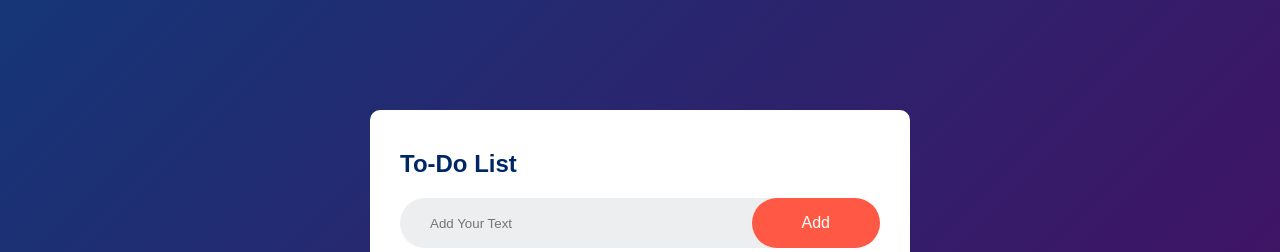
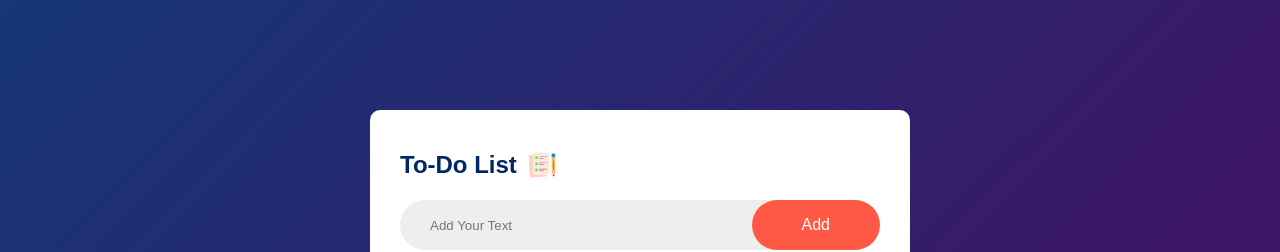
Before and after one commit to adits64/To-Do-App, a plain HTML site: page index.html in a window 1280 px wide. Shown: the top 252 px of the page. Drawn offline with Linux system fonts and the light colour scheme.

Commit message:
Update index.html

```diff
--- a/index.html
+++ b/index.html
@@ -9,7 +9,7 @@
 <body>
     <div class="container">
         <div class="todo-app">
-            <h2>To-Do List <img src="image/icon.png" alt=""></h2>
+            <h2>To-Do List <img src="icon.png" alt=""></h2>
             <div class="row">
                 <input type="text" id="input-box" placeholder="Add Your Text">
                 <button onclick = "addTask()">Add</button>
@@ -25,4 +25,5 @@
     </div>
     <script src="script.js"></script>
 </body>
+
 </html>
```
